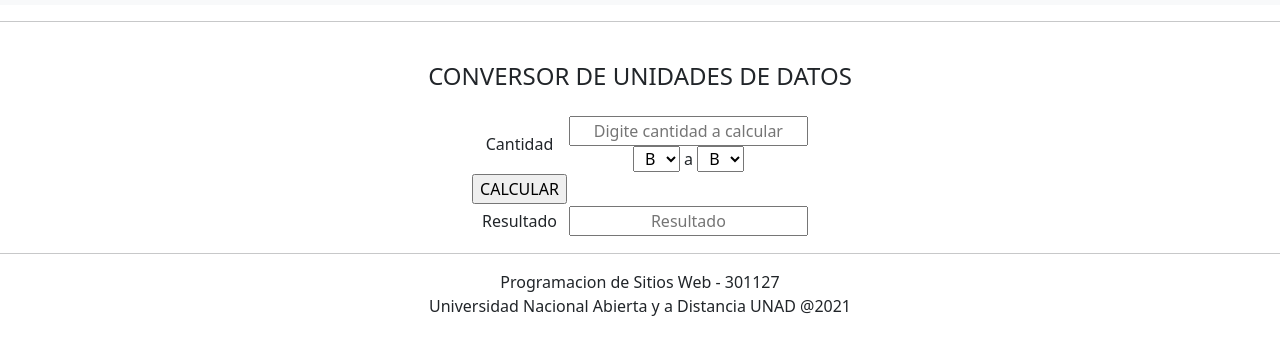
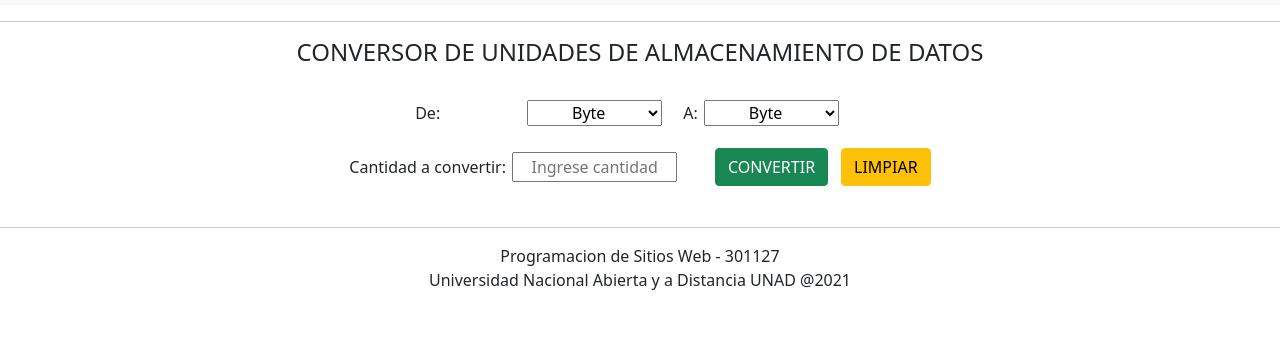
Before and after one commit to Carlosaleal/Prog_sitios_Web, a plain HTML site: page calculadora2.html in a window 1280 px wide. Shown: the part 99-454 px from the top of the page. Drawn offline with nearby package versions, Linux system fonts and the light colour scheme.

Commit message:
update
calculadora de conversion de datos terminada

```diff
--- a/calculadora2.html
+++ b/calculadora2.html
@@ -10,7 +10,19 @@
     <link rel="stylesheet" href="css\bootstrap.css">
     <!--link rel="stylesheet" href="css\bootstrap-grid.css">-->
     <script src="https://cdn.jsdelivr.net/npm/bootstrap@5.1.3/dist/js/bootstrap.bundle.min.js" integrity="sha384-ka7Sk0Gln4gmtz2MlQnikT1wXgYsOg+OMhuP+IlRH9sENBO0LRn5q+8nbTov4+1p" crossorigin="anonymous"></script>
+    <script src="https://unpkg.com/sweetalert/dist/sweetalert.min.js"></script>
 
+    <svg xmlns="http://www.w3.org/2000/svg" style="display: none;">
+        <symbol id="check-circle-fill" fill="currentColor" viewBox="0 0 16 16">
+          <path d="M16 8A8 8 0 1 1 0 8a8 8 0 0 1 16 0zm-3.97-3.03a.75.75 0 0 0-1.08.022L7.477 9.417 5.384 7.323a.75.75 0 0 0-1.06 1.06L6.97 11.03a.75.75 0 0 0 1.079-.02l3.992-4.99a.75.75 0 0 0-.01-1.05z"/>
+        </symbol>
+        <symbol id="info-fill" fill="currentColor" viewBox="0 0 16 16">
+          <path d="M8 16A8 8 0 1 0 8 0a8 8 0 0 0 0 16zm.93-9.412-1 4.705c-.07.34.029.533.304.533.194 0 .487-.07.686-.246l-.088.416c-.287.346-.92.598-1.465.598-.703 0-1.002-.422-.808-1.319l.738-3.468c.064-.293.006-.399-.287-.47l-.451-.081.082-.381 2.29-.287zM8 5.5a1 1 0 1 1 0-2 1 1 0 0 1 0 2z"/>
+        </symbol>
+        <symbol id="exclamation-triangle-fill" fill="currentColor" viewBox="0 0 16 16">
+          <path d="M8.982 1.566a1.13 1.13 0 0 0-1.96 0L.165 13.233c-.457.778.091 1.767.98 1.767h13.713c.889 0 1.438-.99.98-1.767L8.982 1.566zM8 5c.535 0 .954.462.9.995l-.35 3.507a.552.552 0 0 1-1.1 0L7.1 5.995A.905.905 0 0 1 8 5zm.002 6a1 1 0 1 1 0 2 1 1 0 0 1 0-2z"/>
+        </symbol>
+      </svg>
 
 </head>
 
@@ -39,7 +51,7 @@
                             <li>
                                 <a class="dropdown-item" href="calculadora1.html">Calculadora de Utilidades</a>
                             </li>
-                            <li><a class="dropdown-item" href="#">Convertir unidades de almacenamiento</a></li>
+                            <li><a class="dropdown-item" href="#">Conversor de unidades de almacenamiento de Datos</a></li>
 
                         </ul>
                     </li>
@@ -56,56 +68,159 @@
 <hr>
 
 <div>
-    <BR>
-    <hgroup>
-        <h4 id="titulo">CONVERSOR DE UNIDADES DE DATOS</h4>
-    </hgroup>
-    <BR>
+    <h4>CONVERSOR DE UNIDADES DE ALMACENAMIENTO DE DATOS</h4>
+    <br>
     <table id="Tb2">
         <tr>
-            <td><label>Cantidad</label></td>
-            <td><input type="text" id="cantidad" placeholder="Digite cantidad a calcular">
-                <br>
-                <select id="vab1">
-    <option value="B">B</option>
-    <option value="Kb">Kb</option>
-    <option value="Mb">Mb</option>
-    <option value="Gb">Gb</option>
-    <option value="Tb">Tb</option>
-    </select>
-                <label>a</label>
-                <select id="vab2">
-    <option value="B">B</option>
-    <option value="Kb">Kb</option>
-    <option value="Mb">Mb</option>
-    <option value="Gb">Gb</option>
-    <option value="Tb">Tb</option>
-    </select>
+            <td><label>De:&nbsp;</label></td>
+            <td>
+                <select name="unidad1" id="unidad1">
+                        <option value="Byte">Byte</option>
+                        <option value="Kb">Kilobyte (Kb)</option>
+                        <option value="Mb">Megabyte (Mb)</option>
+                        <option value="Gb">Gigabyte (Gb)</option>
+                        <option value="Tb">Terabyte (Tb)</option>
+                        <option value="Pb">Petabyte (Pb)</option>
+                    </select>
+            </td>
+            <td>
+                <label>&nbsp;A:&nbsp;</label>
+            </td>
+            <td>
+                <select name="unidad2" id="unidad2">
+                        <option value="Byte">Byte</option>
+                        <option value="Kb">Kilobyte (Kb)</option>
+                        <option value="Mb">Megabyte (Mb)</option>
+                        <option value="Gb">Gigabyte (Gb)</option>
+                        <option value="Tb">Terabyte (Tb)</option>
+                        <option value="Pb">Petabyte (Pb)</option>
+                    </select>
+
+            </td>
+
+        </tr>
+        <tr class="espacio"></tr>
+        <tr class="espacio"></tr>
+
+        <tr>
+            <td>
+                <label>Cantidad a convertir:&nbsp;</label>
+            </td>
+            <td>
+                <input type="text" id="val" size="12" placeholder="Ingrese cantidad">
+            </td>
+            <td>
+                &nbsp;
+            </td>
+            <td>
+                <button id="calc" type="button" class="btn btn-success" onclick="calcular()">CONVERTIR</button>
+            </td>
+            <td>
+                <button id="borrar" type="button" class="btn btn-warning" onclick="limpiar()">LIMPIAR</button>
             </td>
         </tr>
-        <tr>
-            <td><button id="calc">CALCULAR</button></td>
-            <script>
-                document.querySelector('#calc').addEventListener('click', () => {
-                    const cant = parseInt(document.querySelector('#cantidad').value);
-                    const vab1 = parseInt(document.querySelector('#vab1').value);
-                    const vab2 = parseInt(document.querySelector('#vab2').value);
-                    let res;
 
-                    if (vab1 == 'B' && vab2 == 'B') {
-                        res = cant;
-                        console.log(res);
-                        var res1 = parseInt(document.getElementById('resultado').value = res);
-                    }
+    </table>
+    <br>
+    <script language="javascript">
+        function calcular() {
+            //validacion de que se haya ingresado un valor
+            if (document.getElementById("val").value == 0) {
+                swal("ERROR !!!", "Debe ingresar un valor antes de presionar el boton CALCULAR", "error");
+                return;
+            }
 
-                });
-            </script>
-        </tr>
-        <td><label>Resultado</label></td>
-        <td><input type="text" id="resultado" placeholder="Resultado" readonly="readonly">
-    </table>
+
+
+            var valor = document.getElementById("val").value;
+
+            // Validacion de que el valor ingresado sea un numero
+            if (isNaN(parseInt(valor))) {
+                swal("ERROR !!!", "El valor ingresado debe ser un NUMERO !!!", "error");
+                limpiar();
+                return;
+
+            }
+            var resultado;
+            var factor1;
+            var factor2;
+            switch (document.getElementById("unidad1").value) {
+                case 'Byte':
+                    factor1 = 0;
+                    break;
+                case 'Kb':
+                    factor1 = 10;
+                    break;
+                case 'Mb':
+                    factor1 = 20;
+                    break;
+                case 'Gb':
+                    factor1 = 30;
+                    break;
+                case 'Tb':
+                    factor1 = 40;
+                    break;
+                case 'Pb':
+                    factor1 = 50;
+                    break;
+
+            }
+            resultado = (Math.pow(2, factor1)) * valor; //da el resultado en Bytes inicialmente
+
+            switch (document.getElementById("unidad2").value) {
+                case 'Byte':
+                    factor2 = 0;
+                    break;
+                case 'Kb':
+                    factor2 = 10;
+                    break;
+                case 'Mb':
+                    factor2 = 20;
+                    break;
+                case 'Gb':
+                    factor2 = 30;
+                    break;
+                case 'Tb':
+                    factor2 = 40;
+                    break;
+                case 'Pb':
+                    factor2 = 50;
+                    break;
+            }
+
+            resultado = resultado / (Math.pow(2, factor2)); // convierte el resultado anterior en bytes a la unidad requerida
+            document.getElementById("result1").innerHTML = document.getElementById("val").value + "&nbsp;" + document.getElementById("unidad1").value;
+            document.getElementById("result2").innerHTML = resultado + "&nbsp;" + document.getElementById("unidad2").value;
+            document.getElementById("mensaje").style.display = "block";
+        }
+
+        function limpiar() {
+            document.getElementById("mensaje").style.display = "none";
+            document.getElementById("val").value = null;
+        }
+    </script>
+    <div id="mensaje" class="alert alert-success" role="alert" style="display:none">
+        <p>
+            <svg class="bi flex-shrink-0 me-2" width="24" height="24" role="img" aria-label="Success:">
+                    <use xlink: href="#check-circle-fill" />
+                    </svg> El resultado es:&nbsp; </p>
+        <div id="result1">
+        </div>
+        Equivale a:
+        <div id="result2">
+        </div>
+        <br>
+        <button id="otro" type="button" class="btn btn-primary" onclick="limpiar()">REINICIAR</button>
+
+    </div>
+
+
+
 
 </div>
+
+
+
 <hr>
 <footer>
     <center>
```
Also changed, not shown: Inventario.html (+1 -1 lines), administrador.html (+1 -1 lines), calculadora1.html (+1 -1 lines), index.html (+1 -1 lines), css/bootstrap.css.
